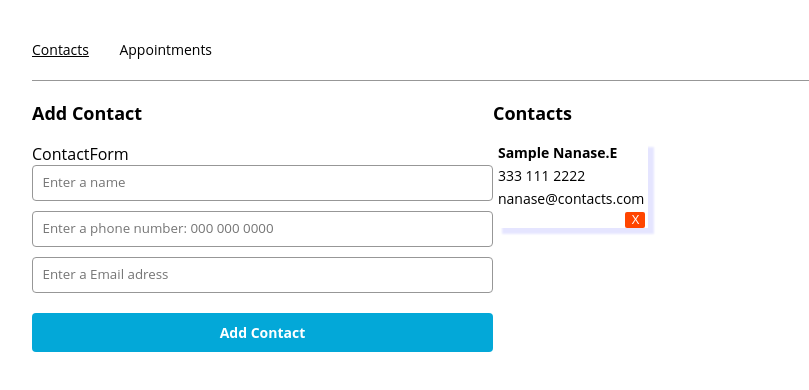
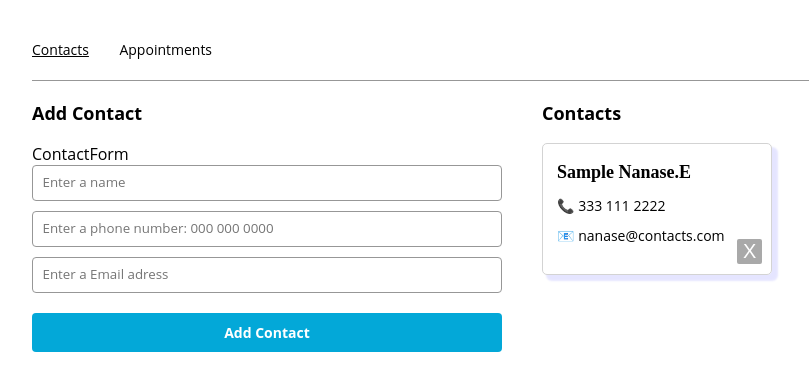
Before and after one commit to Namane00426/React-appointment-planner, a React (Create React App) app: page /contacts in a window 1280 px wide. Shown: the top 390 px of the page, without its empty margins (6-815 px from the left). Built offline with nearby package versions, Linux system fonts and the light colour scheme.

Commit message:
update files

```diff
--- a/public/index.css
+++ b/public/index.css
@@ -33,6 +33,7 @@ h2 {
 main > div {
   display: inline-flex;
   justify-content: space-evenly;
+  column-gap: 20px;
 }
 
 section {
@@ -79,35 +80,39 @@ select {
 }
 
 .tile {
-  margin: 0;
   font-size: 14px;
   margin-bottom: 4px;
+  line-height: 1.2;
 }
 
 .tile.tile-title {
   font-weight: bold;
+  font-size: 18px;
+  font-family: "Times New Roman", Times, serif;
 }
 
 .tile-container {
   margin-bottom: 20px;
-  margin-left: 5px;
   box-shadow: 5px 5px 2px 1px rgb(0 0 255 / 10%);
-  max-width: 150px;
+  max-width: 200px;
+  border: 0.3px solid lightgray;
+  border-radius: 5px;
+  padding: 0 3%;
 }
 
 .tile-container > button[type="button"] {
   display: block;
-  font-size: 12px;
-  max-height: min-content;
-  max-width: 30px;
-  margin-left: 85%;
+  position: relative;
+  bottom: 10px;
+  font-size: 20px;
+  margin-left: 90%;
   border-radius: 2px;
-  background-color: orangered;
+  background-color: darkgray;
   border: none;
   color: white;
 }
 
 .tile-container > button[type="button"]:hover {
-  background-color: black;
+  background-color: tomato;
   color: white;
 }
--- a/src/App.js
+++ b/src/App.js
@@ -5,8 +5,11 @@ import { AppointmentsPage } from "../src/containers/appointmentsPage/Appointment
 import { ContactsPage } from "../src/containers/contactsPage/ContactsPage";
 
 function App() {
-  const [ contacts, setContacts ] = useState([{name: 'Sample Nanase.E', phone: '333 111 2222', email:'nanase@contacts.com'}]);
-  const [ appointments, setAppointments ] = useState([]);
+  const [ contacts, setContacts ] = useState([{name: 'Sample Nanase.E', phone: '📞 333 111 2222', email:'📧 nanase@contacts.com'}]);
+  const [ appointments, setAppointments ] = useState([{title: 'Sample meeting', contact: 'With: Sample Nanase.E', date: '📅 2021-12-01', time: '🕗 12:00'}]);
+
+  const [removeId, setRemoveId] = useState('');
+  const [duplicate, setDuplicate] = useState(false);
 
   const ROUTES = {
     CONTACTS: "/contacts",
@@ -14,6 +17,8 @@ function App() {
   };
 
   const addContact = (name, phone, email) => {
+    phone = `📞 ${phone}` ;
+    email = `📧 ${email}` ;
     setContacts([
       ...contacts, {
         name: name,
@@ -22,14 +27,20 @@ function App() {
       }
     ])
   }
+  const removeContact = (removeId) => {
+    const newContacts = contacts.filter((contact) => contact.name !== removeId)
 
-  const removeContact = (indexToRemove) => {
-    contacts.filter((contact, index) => contact.index !== indexToRemove)
+    setContacts(newContacts);
   }
 
 
 
   const addAppointment = (title, contact, date, time) => {
+
+    contact = `With: ${contact}`;
+    date = `📅 ${date}`;
+    time = `🕗 ${time}`;
+
     setAppointments([
       ...appointments, {
         title: title,
@@ -40,8 +51,10 @@ function App() {
     ])
   }
 
-  const removeAppointment = (indexToRemove) => {
-    appointments.filter((appointment, index) => appointment.index !== indexToRemove)
+  const removeAppointment = (removeId) => {
+    const newAppointments= appointments.filter((appointment) => appointment.title !== removeId);
+
+    setAppointments(newAppointments);
   }
 
 
@@ -64,14 +77,24 @@ function App() {
             <ContactsPage
             contacts={contacts}
             addContact={addContact}
-            removeContact={removeContact}/>
+            removeContact={removeContact}
+            removeId={removeId}
+            setRemoveId={setRemoveId}
+            duplicate={duplicate}
+            setDuplicate={setDuplicate}
+            />
           </Route>
           <Route path={ROUTES.APPOINTMENTS}>
             <AppointmentsPage
             appointments={appointments}
             contacts={contacts}
             addAppointment={addAppointment}
-            removeAppointment={removeAppointment}/>
+            removeAppointment={removeAppointment}
+            removeId={removeId}
+            setRemoveId={setRemoveId}
+            duplicate={duplicate}
+            setDuplicate={setDuplicate}
+            />
           </Route>
         </Switch>
       </main>
--- a/src/components/appointmentForm/AppointmentForm.js
+++ b/src/components/appointmentForm/AppointmentForm.js
@@ -26,7 +26,6 @@ export const AppointmentForm = ({
 
   return (
     <form onSubmit={handleSubmit}>
-    AppointmentForm
       <input
       name='title'
       type='text'
--- a/src/components/tile/Tile.js
+++ b/src/components/tile/Tile.js
@@ -1,23 +1,31 @@
-import React from "react";
+import React  from "react";
+
 
 export const Tile = ({
-  value,
-  rmHandleSubmit
+  tile,
+  id,
+  rmHandleSubmit,
+  setRemoveId,
+  removeId
 }) => {
 
   const rmSubmit = (e) => {
-    rmHandleSubmit(e.target.key);
+    setRemoveId(id);
+
+    rmHandleSubmit(removeId);
   }
+
+
 
   return (
     <div className="tile-container">
       {
-        Object.values(value).map((data, index) =>
-        <p key={index} className={ `${index === 0 ? "tile-title": "" } tile`}>
+        Object.values(tile).map((data, index) =>
+        <p id={id} key={index} className={ `${index === 0 ? "tile-title": "" } tile`}>
         {data}
         </p>
         )}
-        <button type='button' key={value.index}
+        <button type='button' id={id}
         onClick={rmSubmit}>X</button>
     </div>
   );
--- a/src/components/tileList/TileList.js
+++ b/src/components/tileList/TileList.js
@@ -2,17 +2,23 @@ import React from "react";
 import {Tile} from '../tile/Tile'
 
 export const TileList = (
- {tiles,
+ {
+  tiles,
   rmHandleSubmit,
+  setRemoveId,
+  removeId
 }
 ) => {
 
   return (
     <div>
-     {tiles.map((value, index) => (
+     {tiles.map((tile, index) => (
       <Tile
-      key={index} value={value}
+      key={index} tile={tile} id={tile.name || tile.title}
       rmHandleSubmit={rmHandleSubmit}
+      tiles={tiles}
+      setRemoveId={setRemoveId}
+      removeId={removeId}
       />
       ))}
     </div>
--- a/src/containers/appointmentsPage/AppointmentsPage.js
+++ b/src/containers/appointmentsPage/AppointmentsPage.js
@@ -1,4 +1,4 @@
-import React, {useState} from "react";
+import React, {useState, useEffect} from "react";
 import {AppointmentForm} from '../../components/appointmentForm/AppointmentForm'
 import {TileList} from '../../components/tileList/TileList'
 
@@ -6,14 +6,17 @@ export const AppointmentsPage = ({
   appointments,
   contacts,
   addAppointment,
+  removeId,
+  setRemoveId,
   removeAppointment,
+  duplicate,
+  setDuplicate
 }) => {
 
    const [title, setTitle] = useState('');
    const [contact, setContact] = useState('');
    const [date, setDate] = useState('');
    const [time, setTime] = useState('');
-   const [rmIndex, setRmIndex] = useState('');
 
   const handleSubmit = (e) => {
     e.preventDefault();
@@ -25,11 +28,29 @@ export const AppointmentsPage = ({
     setTime('');
   };
 
-  const rmHandleSubmit = (index) => {
-    const rmIndex = index;
-    removeAppointment(rmIndex);
-    setRmIndex('');
+  useEffect(() => {
+    const isDuplicate = () => {
+      const found = appointments.find((appointment) => appointment.title === title)
+      if(found !== undefined){
+        return true;
+        }
+        return false;
+      }
+
+      if(isDuplicate()){
+        setDuplicate(true);
+        alert('The same title exists already! Enter some different title.');
+        setTitle('');
+      } else {
+        setDuplicate(false);
+      }
+
+  }, [title, appointments, duplicate, setDuplicate])
+
+  const rmHandleSubmit = (removeId) => {
+    removeAppointment(removeId);
   }
+
 
   return (
     <div>
@@ -53,8 +74,9 @@ export const AppointmentsPage = ({
         <h2>Appointments</h2>
         <TileList
         tiles={appointments}
-        rmIndex={rmIndex}
+        setRemoveId={setRemoveId}
         rmHandleSubmit={rmHandleSubmit}
+        removeId={removeId}
         />
       </section>
     </div>
--- a/src/containers/contactsPage/ContactsPage.js
+++ b/src/containers/contactsPage/ContactsPage.js
@@ -5,14 +5,17 @@ import {TileList} from '../../components/tileList/TileList'
 export const ContactsPage = ({
   contacts,
   addContact,
-  removeContact
+  removeContact,
+  setRemoveId,
+  removeId,
+  duplicate,
+  setDuplicate
 }) => {
 
   const [name, setName] = useState('');
   const [phone, setPhone] = useState('');
   const [email, setEmail] = useState('');
-  const [duplicate, setDuplicate] = useState(false);
-  const [rmIndex, setRmIndex] = useState('');
+
 
   const handleSubmit = (e) => {
     e.preventDefault();
@@ -23,11 +26,10 @@ export const ContactsPage = ({
     setEmail('');
   };
 
-  const rmHandleSubmit = (index) => {
-    const rmIndex = index;
-    removeContact(rmIndex);
-    setRmIndex('');
+  const rmHandleSubmit = (removeId) => {
+   removeContact(removeId);
   }
+
 
   useEffect(() => {
     const isDuplicate = () => {
@@ -40,11 +42,13 @@ export const ContactsPage = ({
 
       if(isDuplicate()){
         setDuplicate(true);
+        alert('The same name exists already! Please enter  aother name.');
+        setName('');
       } else {
         setDuplicate(false);
       }
 
-  }, [name, contacts, duplicate])
+  }, [name, contacts, duplicate, setDuplicate])
 
   return (
     <div>
@@ -66,7 +70,10 @@ export const ContactsPage = ({
         <h2>Contacts</h2>
         <TileList
         tiles={contacts}
-        rmHandleSubmit={rmHandleSubmit}/>
+        rmHandleSubmit={rmHandleSubmit}
+        setRemoveId={setRemoveId}
+        removeId={removeId}
+        />
       </section>
     </div>
   );
```
